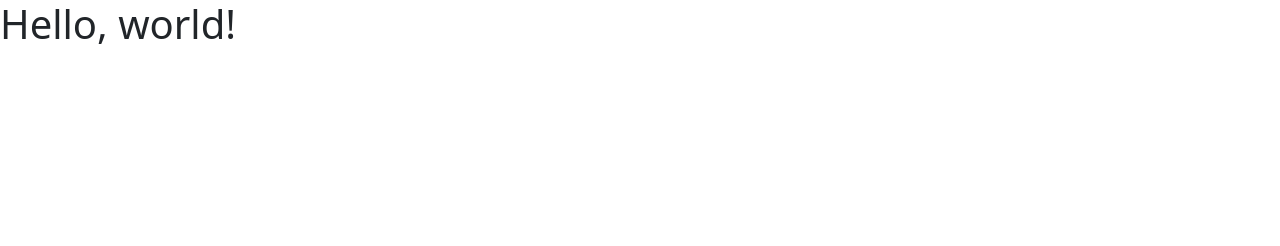
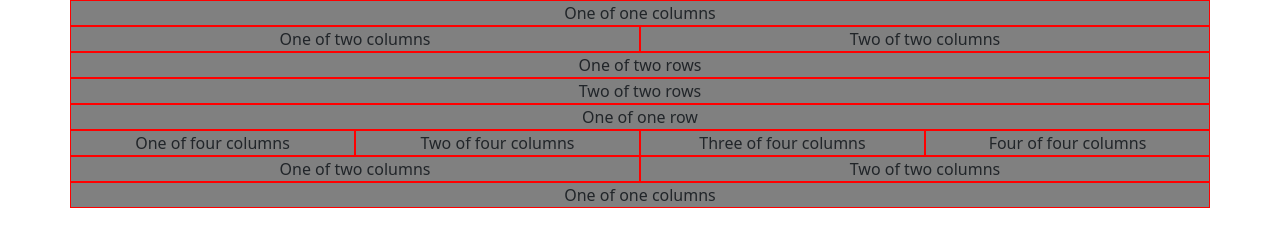
Before and after one commit to zoe-blyss/landing-page-challenge, a plain HTML site: page index.html in a window 1280 px wide. Drawn offline with nearby package versions, Linux system fonts and the light colour scheme.

Commit message:
Setup initial flexbox layout

```diff
--- a/index.html
+++ b/index.html
@@ -11,8 +11,111 @@
 
 
   <body>
-    <h1>Hello, world!</h1>
 
+<!-- nav bar  -->
+  <div class="container text-center">
+    <div class="row align-items-start">
+
+     <div class="col">
+      One of one columns
+     </div>
+
+    </div>
+  </div>
+
+
+
+<!-- hero -->
+  <div class="container text-center">
+    <div class="row align-items-start">
+
+    <div class="col col-12 col-lg-6">
+      One of two columns
+    </div>
+
+    <div class="col col-12 col-lg-6">
+      Two of two columns
+    </div>
+
+    </div>
+  </div>
+
+
+
+<!-- The Belle Cherie Distinction -->
+  <div class="container text-center">
+    <div class="row align-items-start">
+
+    <div class="col col-12">
+      One of two rows
+    </div>
+
+    <div class="col col-12">
+      Two of two rows
+    </div>
+
+    </div>
+  </div>
+
+
+
+<!-- Journey Through Our Collection -->
+  <div class="container text-center">
+    <div class="row align-items-start">
+
+    <div class="col col-12">
+      One of one row
+    </div>
+
+    <div class="col col-12 col-lg-6 col-xl-3">
+      One of four columns
+    </div>
+
+    <div class="col col-12 col-lg-6 col-xl-3">
+      Two of four columns
+    </div>
+
+    <div class="col col-12 col-lg-6 col-xl-3">
+      Three of four columns
+    </div>
+
+    <div class="col col-12 col-lg-6 col-xl-3">
+      Four of four columns
+    </div>
+
+
+    </div>
+  </div>
+
+
+
+ <!-- Becoming a Part of Belle Cherie's Coterie -->
+  <div class="container text-center">
+    <div class="row align-items-start">
+
+    <div class="col col-12 col-lg-6">
+      One of two columns
+    </div>
+
+    <div class="col col-12 col-lg-6">
+      Two of two columns
+    </div>
+
+    </div>
+  </div>
+
+
+
+<!-- footer  -->
+  <div class="container text-center">
+    <div class="row align-items-start">
+
+     <div class="col">
+      One of one columns
+     </div>
+
+    </div>
+  </div>
 
 
     <script src="https://cdn.jsdelivr.net/npm/bootstrap@5.3.2/dist/js/bootstrap.bundle.min.js" integrity="sha384-C6RzsynM9kWDrMNeT87bh95OGNyZPhcTNXj1NW7RuBCsyN/o0jlpcV8Qyq46cDfL" crossorigin="anonymous"></script>
--- a/main.css
+++ b/main.css
@@ -0,0 +1,10 @@
+body {
+	width: 100%;
+	height: 100%;
+	margin: 0;
+}
+
+.col {
+	background-color: grey;
+	border: 1px red solid;
+}
```
